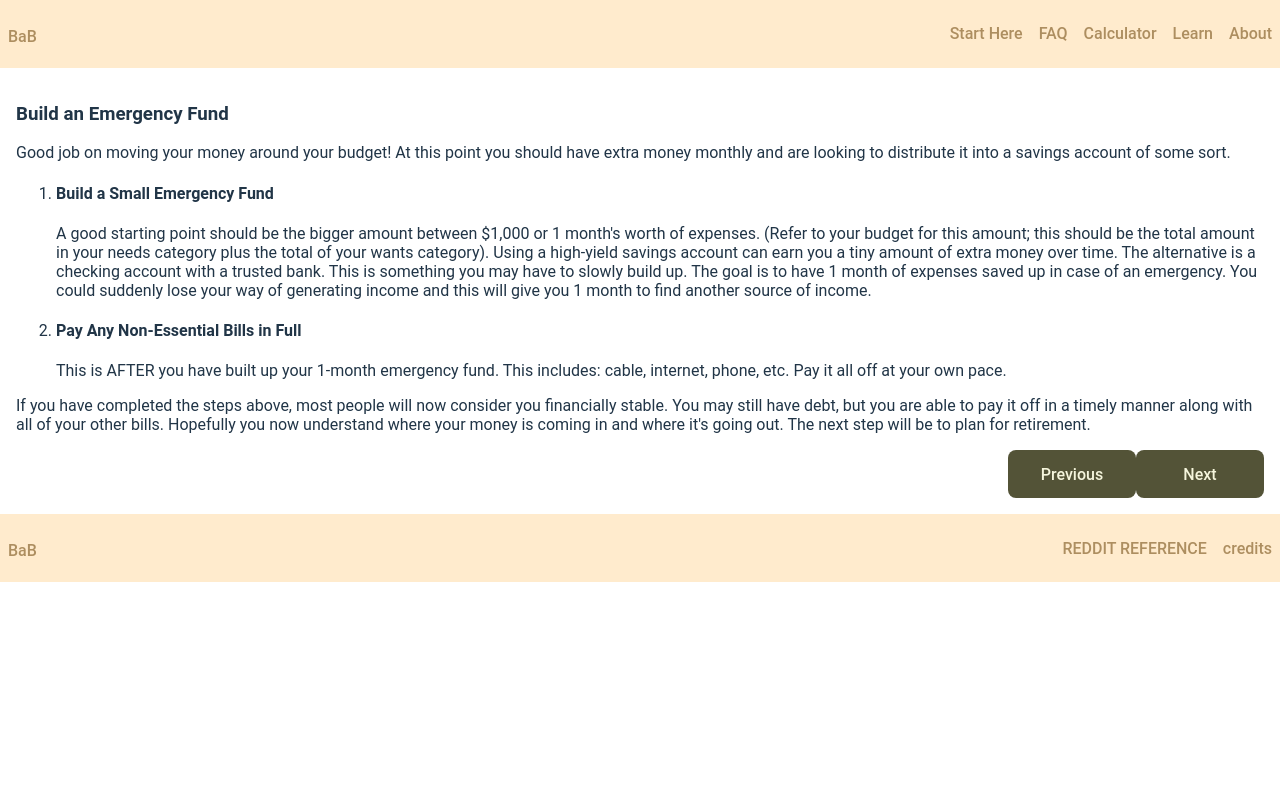
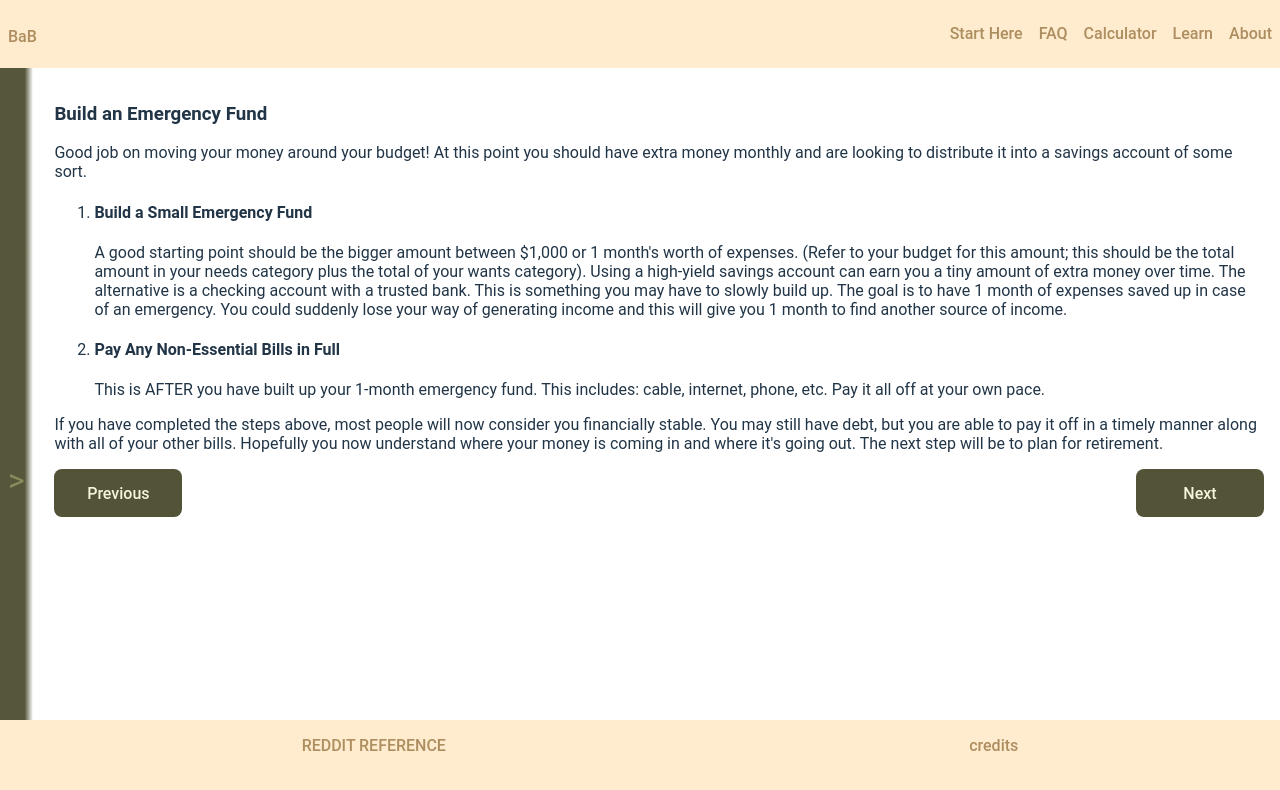
Before and after one commit to doanaminh/build-a-budget, a React (Vite) app in the folder client/: page /learn-savings-ef in a window 1280 px wide. Shown: the top 790 px of the page. Built offline with nearby package versions, Linux system fonts and the light colour scheme; a web font is replaced by a local one.

Commit message:
implementing learn page templates to subpages

```diff
--- a/client/src/App.css
+++ b/client/src/App.css
@@ -39,63 +39,6 @@
 
 .read-the-docs {
   color: #888;
-}
-
-
-/*
-=======================================================
-COMPONENTS
-=======================================================
-*/
-/*
-|| FOOTER ==============================================
- */
- .Footer {
-  position: relative;
-  bottom: 0;
-  width: 100%;
-  background-color: blanchedalmond;
-  display: flex;
-  justify-content: space-between;
-  align-items: center;
-}
-.Footer h2 a {
-  padding: 0 0.5rem;
-  color: #ad8e60;
-}
-.Footer ul {
-  display: flex;
-  justify-content: space-around;
-  list-style: none;
-}
-.Footer li a {
-  padding: 0 0.5rem;
-  color: #ad8e60;
-}
-/*
-|| NAVBAR =============================================
-*/
-.Navbar {
-  position: relative;
-  z-index: 1;
-  width: 100%;
-  background-color: blanchedalmond;
-  display: flex;
-  justify-content: space-between;
-  align-items: center;
-}
-.Navbar h2 a {
-  padding: 0 0.5rem;
-  color: #ad8e60;
-}
-.Navbar ul {
-  display: flex;
-  justify-content: space-around;
-  list-style: none;
-}
-.Navbar li a {
-  padding: 0 0.5rem;
-  color: #ad8e60;
 }
 
 /*
@@ -297,11 +240,18 @@ main p {
   margin-left: 3vw;
 }
 
+.Page .buttons {
+  display: flex;
+  justify-content: space-between;
+}
 /*
 ||| LEARN-BUDGETING
 */
 .Budgeting {
   display: flex;
+}
+.Budgeting h3 {
+  font-size: 2rem;
 }
 .Budgeting .action {
   display: flex;
@@ -310,6 +260,7 @@ main p {
 .Budgeting .action span {
   width: 45%;
 }
-.Budgeting .action div {
-  align-items: center;
+.Budgeting .buttons {
+  display: flex;
+  justify-content: space-between;
 }
--- /dev/null
+++ b/client/src/components/Footer.css
@@ -0,0 +1,20 @@
+.Footer {
+    position: absolute;
+    bottom: 0;
+    width: 100%;
+    height: 5rem;
+    background-color: blanchedalmond;
+  }
+  .Footer h2 a {
+    padding: 0 0.5rem;
+    color: #ad8e60;
+  }
+  .Footer ul {
+    display: flex;
+    justify-content: space-around;
+    list-style: none;
+  }
+  .Footer li a {
+    padding: 0 0.5rem;
+    color: #ad8e60;
+  }
--- a/client/src/components/Footer.tsx
+++ b/client/src/components/Footer.tsx
@@ -1,8 +1,9 @@
+import "./Footer.css";
+
 export default function () {
     return (
         <>
             <div className='Footer'>
-                <h2><a href="/">BaB</a></h2>
                 <ul>
                     <li><a href="https://i.imgur.com/u0ocDRI.png" target='_blank'>REDDIT REFERENCE</a></li>
                     <li><a href="/credits">credits</a></li>
--- /dev/null
+++ b/client/src/components/Navbar.css
@@ -0,0 +1,22 @@
+.Navbar {
+    position: relative;
+    z-index: 1;
+    width: 100%;
+    background-color: blanchedalmond;
+    display: flex;
+    justify-content: space-between;
+    align-items: center;
+  }
+  .Navbar h2 a {
+    padding: 0 0.5rem;
+    color: #ad8e60;
+  }
+  .Navbar ul {
+    display: flex;
+    justify-content: space-around;
+    list-style: none;
+  }
+  .Navbar li a {
+    padding: 0 0.5rem;
+    color: #ad8e60;
+  }
--- a/client/src/components/Navbar.tsx
+++ b/client/src/components/Navbar.tsx
@@ -1,3 +1,5 @@
+import "./Navbar.css";
+
 export default function () {
     return (
         <>
--- a/client/src/components/Sidebar.tsx
+++ b/client/src/components/Sidebar.tsx
@@ -34,6 +34,9 @@ const Sidebar: React.FC<Props> = () => {
                         <li>
                             <a href="">Save for other goals & advanced methods</a>
                         </li>
+                        <li>
+                            <a href="/glossary">Glossary</a>
+                        </li>
                     </ol>
                 </section>
 
--- a/client/src/pages/Learn-Budget.tsx
+++ b/client/src/pages/Learn-Budget.tsx
@@ -67,7 +67,15 @@ export default function () {
                         <article>
                             <p>If you have completed all the steps listed above, you are officially ready to start planning your savings! Awesome job! Let's keep moving.</p>
                         </article>
-                        <article style={{display: 'flex', justifyContent: 'end'}}>
+                        <article className="buttons">
+                            <Button
+                                backgroundColor="#535337"
+                                color="beige"
+                                fontSize="1rem"
+                                height="3rem"
+                                width="8rem"
+                                onClick={() => navigate('/learn')}
+                            >Overview</Button>
                             <Button
                                 backgroundColor="#535337"
                                 color="beige"
--- a/client/src/pages/Learn-Savings-EF.tsx
+++ b/client/src/pages/Learn-Savings-EF.tsx
@@ -1,11 +1,19 @@
+import Button from "../components/Button";
 import { useNavigate } from "react-router-dom";
-import Button from "../components/Button";
+import Sidebar from "../components/Sidebar";
 
 export default function () {
+
     const navigate = useNavigate();
+
     return (
         <>
-            <section className="Learn SavingsEF">
+            <section className="Learn Page SavingsEF">
+                <section className="sidebar">
+                    <Sidebar />
+                </section>
+                <section>
+                    <article>
                         <h3>Build an Emergency Fund</h3>
                         <p>Good job on moving your money around your budget! At this point you should have extra money monthly and are looking to distribute it into a savings account of some sort.</p>
                         <article>
@@ -23,7 +31,8 @@ export default function () {
                         <p>
                             If you have completed the steps above, most people will now consider you financially stable. You may still have debt, but you are able to pay it off in a timely manner along with all of your other bills. Hopefully you now understand where your money is coming in and where it's going out. The next step will be to plan for retirement.
                         </p>
-                <article style={{display: 'flex', justifyContent: 'end'}}>
+                    </article>
+                    <article className="buttons">
                         <Button
                             backgroundColor="#535337"
                             color="beige"
@@ -41,7 +50,10 @@ export default function () {
                             onClick={() => navigate('/learn-employer-intro')}
                         >Next</Button>
                     </article>
+
                 </section>
+            </section>
+
         </>
     )
 }
```
Lines whose indentation alone changed are shown as unchanged.
